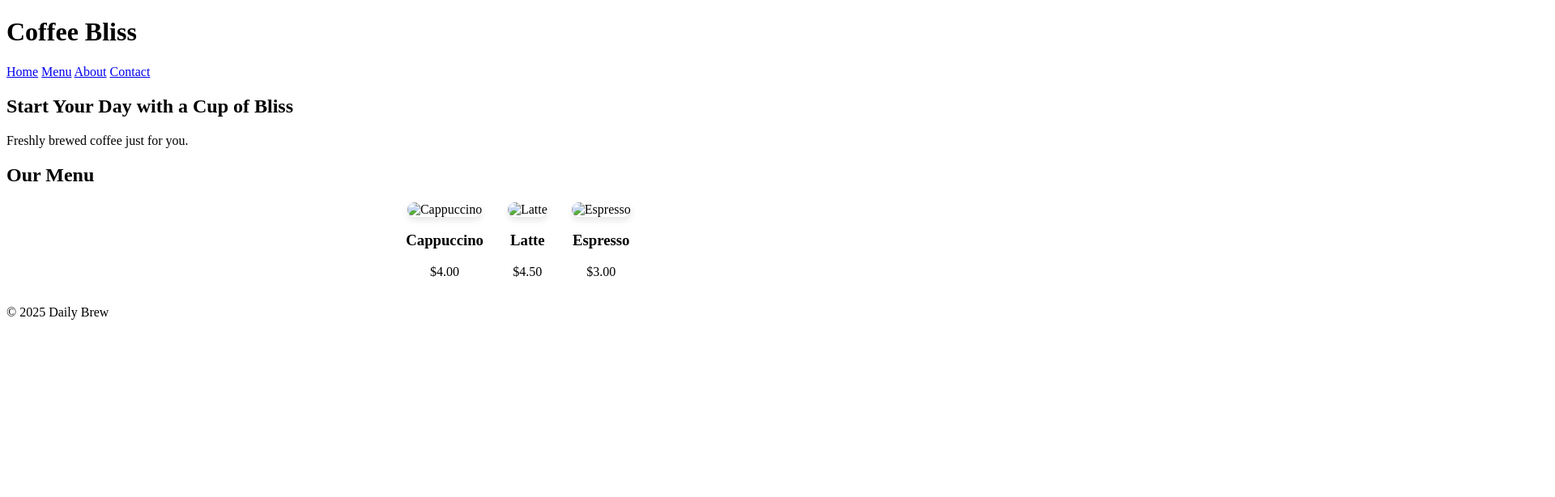
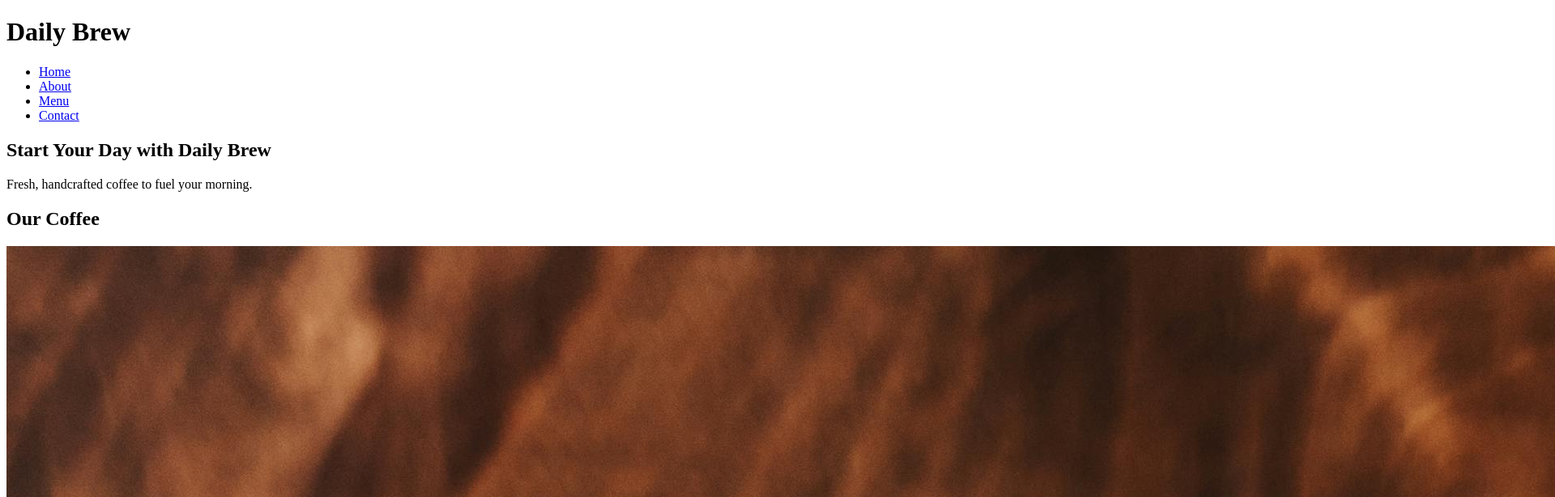
Before and after one commit to Sania1125/daily-brew, a plain HTML site: page coffee-website/index.html in a window 1280 px wide. Shown: the top 614 px of the page at 81% size, 1920 px wide, since content can reach past the window. Drawn offline with Linux system fonts and the light colour scheme; files whose address does not match are found by name.

Commit message:
updated new files

```diff
--- a/coffee-website/index.html
+++ b/coffee-website/index.html
@@ -2,53 +2,51 @@
 <html lang="en">
 <head>
   <meta charset="UTF-8" />
-  <meta name="viewport" content="width=device-width, initial-scale=1.0" />
-  <title>Coffee Bliss</title>
+  <meta name="viewport" content="width=device-width, initial-scale=1.0"/>
+  <title>Daily Brew | Coffee Shop</title>
   <link rel="stylesheet" href="css/style.css" />
 </head>
 <body>
   <header>
-    <h1>Coffee Bliss</h1>
+    <h1>Daily Brew</h1>
     <nav>
-      <a href="#">Home</a>
-      <a href="#menu">Menu</a>
-      <a href="#about">About</a>
-      <a href="#contact">Contact</a>
+      <ul>
+        <li><a href="#">Home</a></li>
+        <li><a href="#">About</a></li>
+        <li><a href="#">Menu</a></li>
+        <li><a href="#">Contact</a></li>
+      </ul>
     </nav>
   </header>
 
-  <section id="hero">
-    <h2>Start Your Day with a Cup of Bliss</h2>
-    <p>Freshly brewed coffee just for you.</p>
+  <section class="hero">
+    <h2>Start Your Day with Daily Brew</h2>
+    <p>Fresh, handcrafted coffee to fuel your morning.</p>
   </section>
 
-  <section id="menu">
-    <h2>Our Menu</h2>
-
-    <div class="menu-container">
-      <div class="menu-item">
-        <img src="images/cappuccino.jpg" alt="Cappuccino" width="200">
+  <section class="menu-preview">
+    <h2>Our Coffee</h2>
+    <div class="menu-items">
+      <div class="item">
+        <img src="images/espresso.jpg" alt="Espresso">
+        <h3>Espresso</h3>
+        <p>$3.00</p>
+      </div>
+      <div class="item">
+        <img src="images/cappuccino.jpg" alt="Cappuccino">
         <h3>Cappuccino</h3>
         <p>$4.00</p>
       </div>
-
-      <div class="menu-item">
-        <img src="images/latte.jpg" alt="Latte" width="200">
+      <div class="item">
+        <img src="images/latte.jpg" alt="Latte">
         <h3>Latte</h3>
         <p>$4.50</p>
-      </div>
-
-      <div class="menu-item">
-        <img src="images/espresso.jpg" alt="Espresso" width="200">
-        <h3>Espresso</h3>
-        <p>$3.00</p>
       </div>
     </div>
   </section>
 
-
   <footer>
-    <p>&copy; 2025 Daily Brew</p>
+    <p>&copy; 2025 Daily Brew. All rights reserved.</p>
   </footer>
 
   <script src="js/main.js"></script>
```
Also changed, not shown: coffee-website/images/cappuccino.jpg (renamed from coffee-website/images/cappuccino.jpg.jpg), coffee-website/images/espresso.jpg (renamed from coffee-website/images/espresso.jpg.jpg), coffee-website/images/hero.jpg (renamed from coffee-website/images/hero.jpg.jpg), coffee-website/images/latte.jpg (renamed from coffee-website/images/latte.jpg.jpg).
